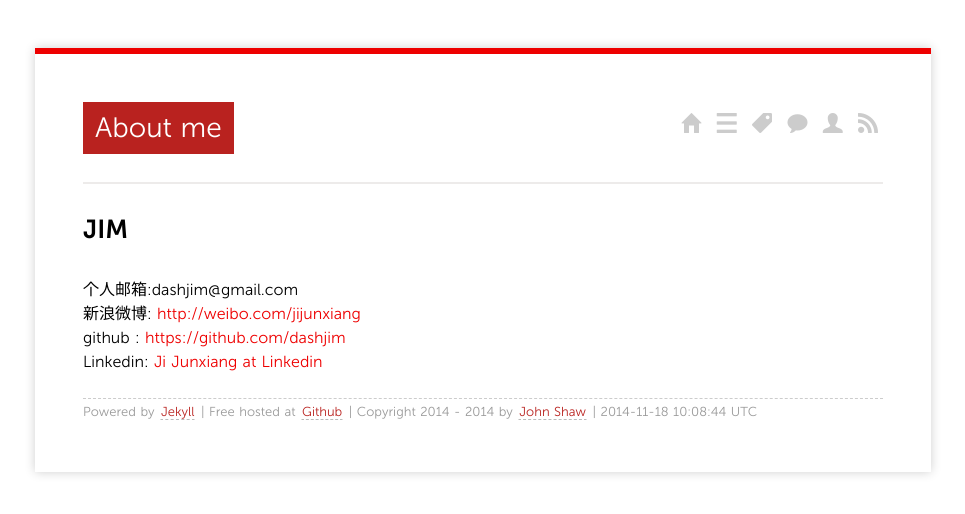
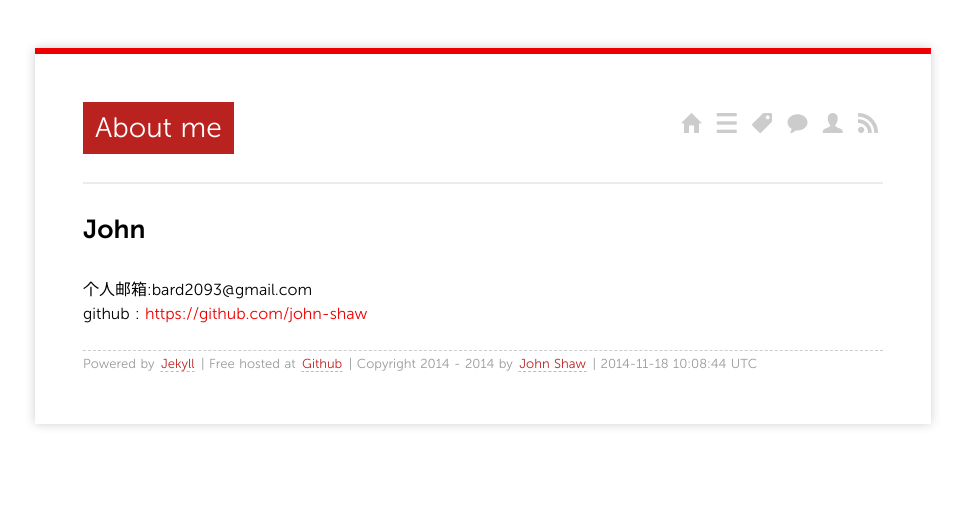
Before and after one commit to John-Shaw/John-Shaw.github.io, a Jekyll site: the page built from about/index.md, in a window 1280 px wide. Shown: the top 514 px of the page, without its empty margins (157-1122 px from the left). Built offline with Jekyll 4.4.1, drawn with Linux system fonts in a browser that asks for light colours; nearby versions of some CDN libraries; Markdown is read by kramdown in place of the engine named in the settings; comment, search, counter and statistics services are not loaded.

Commit message:
fast fixs

```diff
--- a/_config.yml
+++ b/_config.yml
@@ -1,6 +1,6 @@
 markdown: rdiscount
 permalink: /:year/:month/:title/
 url: http://john-shaw.github.io
-author: John
+author: John Shaw
 pygments: true
 paginate: 24
--- a/_layouts/post-en.html
+++ b/_layouts/post-en.html
@@ -8,7 +8,7 @@ layout: default
 <section class="meta">
 <hr/>
 <span class="author">
-  <a href="http://blog.sevenche.com">{{ site.author }}</a> - Software Engineer with up to 7 years experience related to Java, Android and C++. He is now working for Avaya Emerging Product and Technology Department Shanghai, China.
+  <a href="http://github.com/john-shaw">{{ site.author }}</a> - Software Engineer.
 </span>
 <br />
 <span class="license">
--- a/about/index.md
+++ b/about/index.md
@@ -4,9 +4,7 @@ layout: page
 comments: yes
 ---
 
-##JIM
+##John
 
-个人邮箱:dashjim@gmail.com
-新浪微博: [http://weibo.com/jijunxiang](http://weibo.com/jijunxiang)
-github : [https://github.com/dashjim](https://github.com/dashjim)
-Linkedin: [Ji Junxiang at Linkedin](http://www.linkedin.com/pub/junxiang-ji/58/97/b90)
+个人邮箱:bard2093@gmail.com
+github : [https://github.com/john-shaw](https://github.com/john-shaw)
```
Also changed, not shown: _layouts/post.html (+4 -4 lines).
